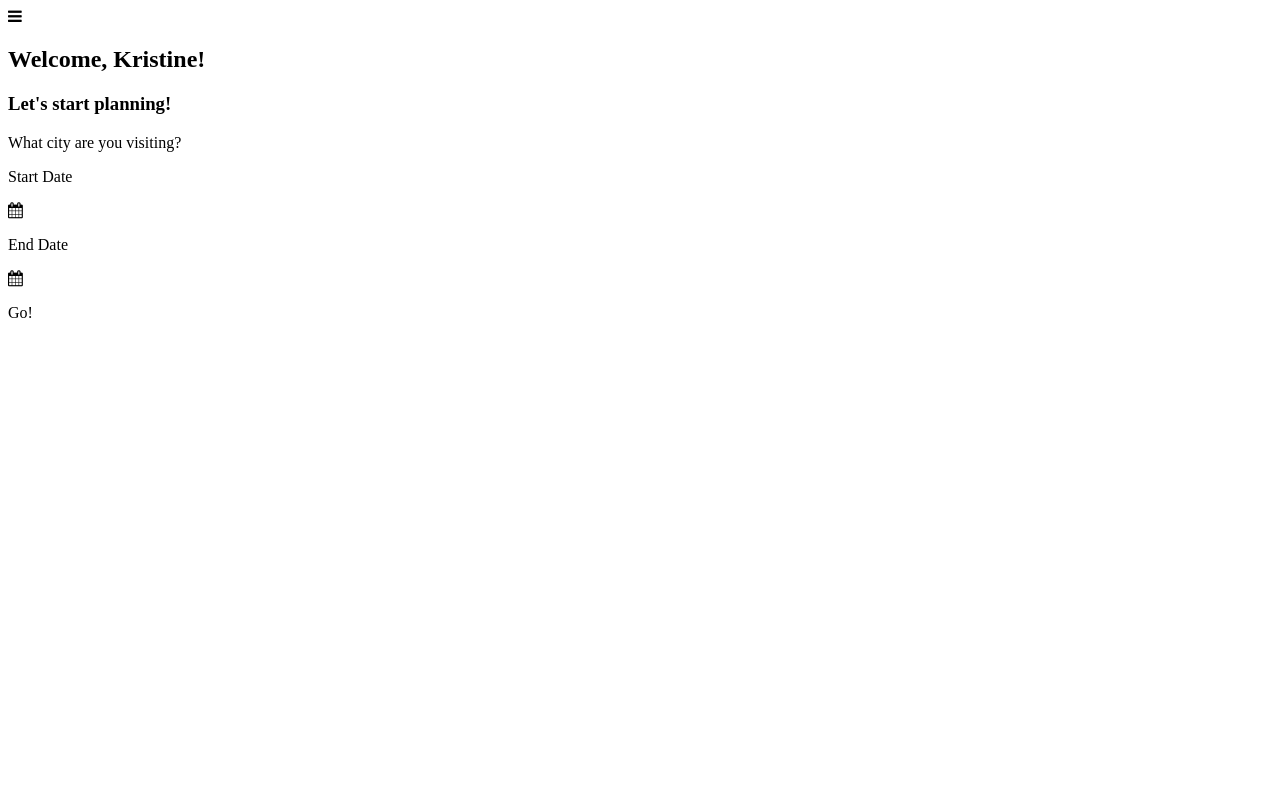
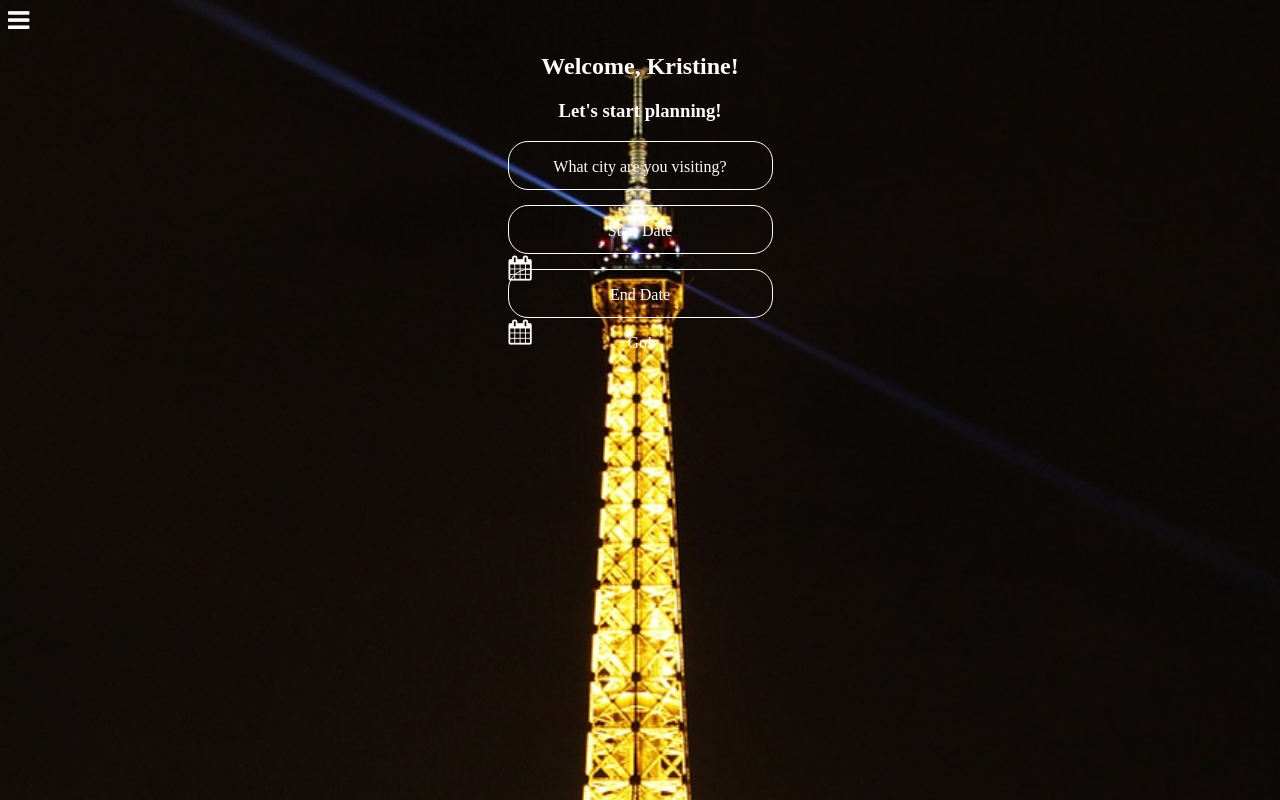
Before and after one commit to KSumiyoshi/Bloc-Breadcrumbs-Travel-App, a website: page start-planning.html in a window 1280 px wide. Drawn offline with Linux system fonts and the light colour scheme; files whose address does not match are found by name; a web font is replaced by a local one.

Commit message:
Added assets and css to start-planning.html

```diff
--- a/start-planning.html
+++ b/start-planning.html
@@ -4,9 +4,11 @@
         <meta charset="utf-8">
         <meta name=viewport content="width=device-width, initial-scale=1">
         <title>Start Planning</title>
+        <link href="https://fonts.googleapis.com/css?family=Muli" rel="stylesheet">
+        <link rel="stylesheet" href="https://cdnjs.cloudflare.com/ajax/libs/font-awesome/4.6.3/css/font-awesome.min.css">
         <link rel="stylesheet" href="styles/necolas_normalize.css_%20A%20collection%20of%20HTML%20element%20and%20attribute%20style-normalizations.htm">
         <link rel="stylesheet" href="styles/main.css">
-        <link rel="stylesheet" href="https://cdnjs.cloudflare.com/ajax/libs/font-awesome/4.6.3/css/font-awesome.min.css">
+
     </head>
     <body>
         <nav>
@@ -18,14 +20,14 @@
             <h3>Let's start planning!</h3>
             <!-- user image -->
         </section>
-        <section>
+        <section class="rounded-box">
             <p>What city are you visiting?</p>
         </section>
-        <section>
+        <section class="rounded-box">
             <p>Start Date</p>
             <i class="fa fa-calendar"></i>
         </section>
-        <section>
+        <section class="rounded-box">
             <p>End Date</p>
             <i class="fa fa-calendar"></i>
         </section>
--- a/styles/main.css
+++ b/styles/main.css
@@ -0,0 +1,28 @@
+body {
+  background-image: url(assets/eiffel-tower-night.jpg);
+  background-size: cover;
+  font-family: 'Muli';
+  color: #fff;
+}
+
+
+h1, h3, p{
+  text-align: center;
+}
+
+.rounded-box {
+  border-radius: 20px;
+  border: 1px solid #fff;
+  height: 47px;
+  width: 263px;
+  margin: 15px auto;
+}
+
+.fa-bars {
+  font-size: 25px;
+}
+
+.fa-calendar {
+  font-size: 25px;
+  text-align: center;
+}
```
Also changed, not shown: assets/Breadcrumbs Logo.png (added), assets/eiffel-tower-night.jpg (added), assets/la-boqueria.jpg (added), assets/la-sagrada-familia.jpg (added), assets/palau-musica.jpg (added), assets/parc-guell.jpg (added).
